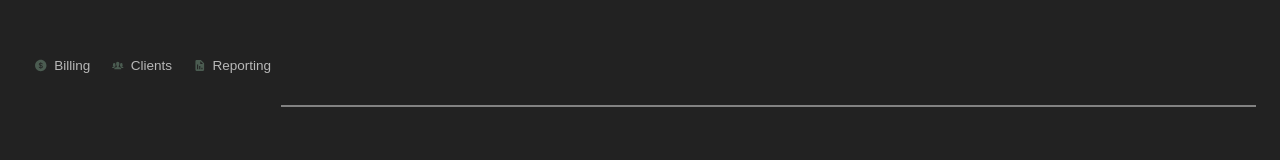
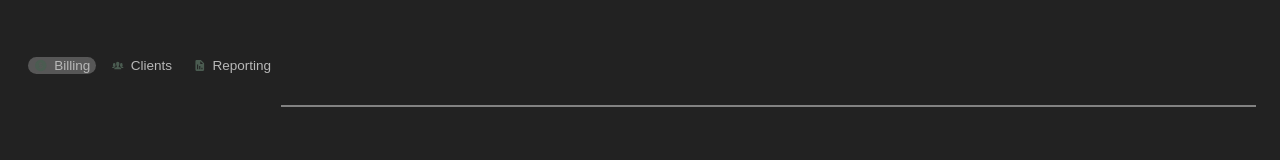
Before and after one commit to Darleanow/InvoiceManager, a Next.js app in the folder frontend/: page / in a window 1280 px wide. In both pictures the pointer is over the button "Billing". Shown: the top 160 px of the page. Built offline with nearby package versions, Linux system fonts and the light colour scheme.

Commit message:
style(Navbar): Add new style hover buttons

```diff
--- a/frontend/app/Assets/components/Navbar/styles.module.css
+++ b/frontend/app/Assets/components/Navbar/styles.module.css
@@ -27,12 +27,17 @@
     display: flex;
     align-items: center;
     cursor: pointer;
-    transition: color 0.3s ease;
+    transition: color 0.3s ease, background-color 0.3s ease, border-radius 0.3s ease;
+    border-radius: 10px;
 }
 
 .nav_button:hover {
-    color: #FFD700;
+    color: #292929;
+    background-color: #575757;
+    border-radius: 10px;
 }
+
+
 
 .icon {
     width: 1.058vw;
```
